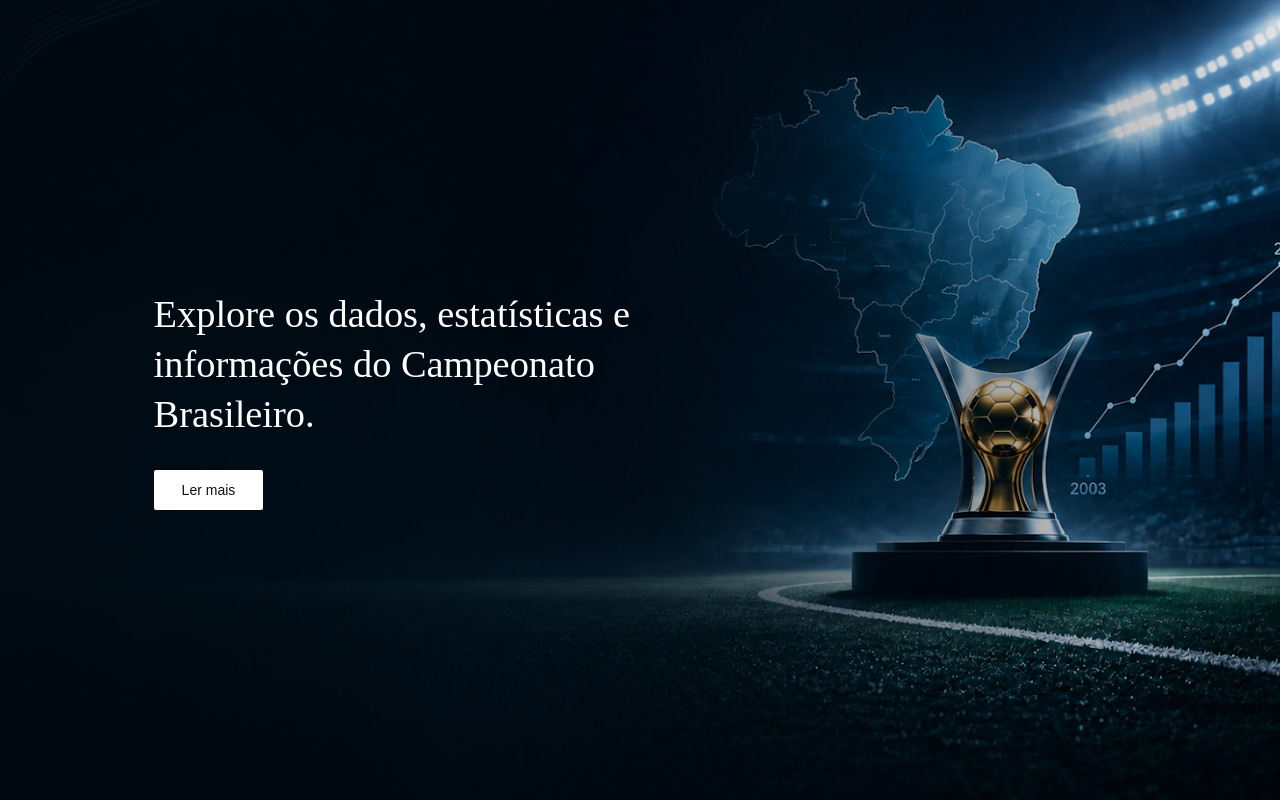
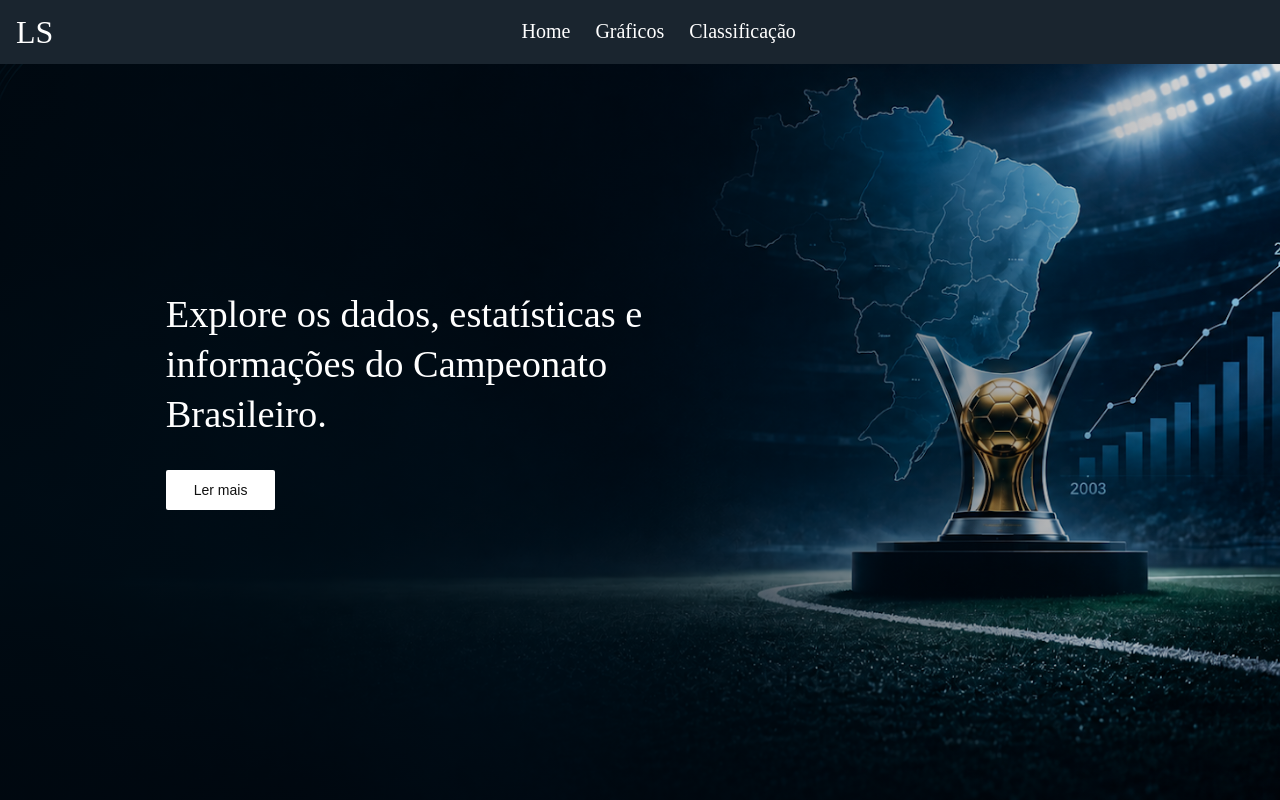
Before and after one commit to carlosdanyelps/tcc_dashboard_brasileirao, a React (Vite) app in the folder interface_times/times-app/: page / in a window 1280 px wide. Built offline with nearby package versions, Linux system fonts and the light colour scheme; a web font is replaced by a local one.

Commit message:
editei navbzr

```diff
--- a/interface_times/times-app/src/Components/Header/Header.css
+++ b/interface_times/times-app/src/Components/Header/Header.css
@@ -8,7 +8,6 @@ html {
 .header {
     display: flex;
     align-items: center;
-    justify-content: space-between;
     background-color: #1a252f;
     margin: 0;
     padding: 0 1em;
@@ -21,13 +20,17 @@ html {
     z-index: 10;
 }
 
+
 .header-logo h1 {
     font-weight: 300;
 }
 
 .navbar {
     /* background-color: #003262; */
+    display: flex;
+    justify-content: center;
     font-size: 20px;
+    width: 100%;
 }
 
 .navbar > ul {
--- a/interface_times/times-app/src/Components/Header/Header.tsx
+++ b/interface_times/times-app/src/Components/Header/Header.tsx
@@ -2,23 +2,11 @@
 import { Link } from "react-router-dom";
 import "./Header.css";
 
-import SeletorTemp from "../Seletor/SeletorTemp";
-
-interface TimeData {
-  ano: number;
-}
-
 interface HeaderProps {
-  dados: TimeData[];
-  onAnoChange: (ano: number) => void;
-  anoSelecionado: number;
   fixed?: boolean;
 }
 
 const Header = ({
-  dados,
-  onAnoChange,
-  anoSelecionado,
   fixed = false,
 }: HeaderProps) => {
   return (
@@ -39,11 +27,6 @@ const Header = ({
           </li>
         </ul>
       </nav>
-      <SeletorTemp
-        dados={dados}
-        onAnoChange={onAnoChange}
-        anoSelecionado={anoSelecionado}
-      />
     </header>
   );
 };
--- /dev/null
+++ b/interface_times/times-app/src/Components/SessaoTemp/SessaoTemp.css
@@ -0,0 +1,24 @@
+
+
+html {
+    margin: 0;
+    padding: 0;
+}
+
+section {
+    display: flex;
+    align-items: center;
+    justify-content: space-between;
+    background-color: #1a252f44;
+    margin: 0;
+    padding: 0 1em;
+    color: white;
+    height: 40px;
+    /* position: fixed; */
+    top: 0;
+    width: 100%;
+}
+
+.main {
+    padding-top: 4em;
+}
--- /dev/null
+++ b/interface_times/times-app/src/Components/SessaoTemp/SessaoTemp.tsx
@@ -0,0 +1,35 @@
+// import React from 'react';
+import { Link } from "react-router-dom";
+import "./SessaoTemp.css";
+
+import SeletorTemp from "../Seletor/SeletorTemp";
+
+interface TimeData {
+  ano: number;
+}
+
+interface HeaderProps {
+  dados: TimeData[];
+  onAnoChange: (ano: number) => void;
+  anoSelecionado: number;
+  fixed?: boolean;
+}
+
+const SessaoTemp = ({
+  dados,
+  onAnoChange,
+  anoSelecionado,
+}: HeaderProps) => {
+  return (
+    <section>
+
+      <SeletorTemp
+        dados={dados}
+        onAnoChange={onAnoChange}
+        anoSelecionado={anoSelecionado}
+      />
+    </section>
+  );
+};
+
+export default SessaoTemp;
--- a/interface_times/times-app/src/pages/Classification/index.tsx
+++ b/interface_times/times-app/src/pages/Classification/index.tsx
@@ -1,6 +1,7 @@
 import { useState } from "react";
 import Header from "../../Components/Header/Header";
 import Classificacao from "../../Components/Classificacao/Classificacao";
+import SessaoTemp from "../../Components/SessaoTemp/SessaoTemp";
 
 interface TimeData {
   ano: number;
@@ -40,7 +41,8 @@ function Classification() {
 
   return (
     <>
-      <Header dados={dados} onAnoChange={handleAnoChange} anoSelecionado={anoSelecionado} />
+      <Header />
+      <SessaoTemp dados={dados} onAnoChange={handleAnoChange} anoSelecionado={anoSelecionado} />
       <Classificacao anoSelecionado={anoSelecionado} />
     </>
   );
--- a/interface_times/times-app/src/pages/Graphics/index.tsx
+++ b/interface_times/times-app/src/pages/Graphics/index.tsx
@@ -3,6 +3,7 @@ import { useState } from "react";
 import Header from "../../Components/Header/Header";
 import PontosTemp from "../../Components/graphics/PontosTemp/PontosTemp.tsx";
 import ComparativosTimes from "../../Components/graphics/ComparativoTimes/ComparativosTimes.tsx";
+import SessaoTemp from "../../Components/SessaoTemp/SessaoTemp.tsx";
 
 interface TimeData {
   ano: number;
@@ -42,7 +43,8 @@ function Graphics() {
 
   return (
     <>
-      <Header
+      <Header />
+      <SessaoTemp
         dados={dados}
         onAnoChange={handleAnoChange}
         anoSelecionado={anoSelecionado}
--- a/interface_times/times-app/src/pages/Home/index.tsx
+++ b/interface_times/times-app/src/pages/Home/index.tsx
@@ -35,7 +35,7 @@ function Home() {
 
   return (
     <div className="home-page">
-      {/* <Header fixed={true} /> */}
+      <Header fixed={true} />
 
       <main>
         {/* HERO */}
```
